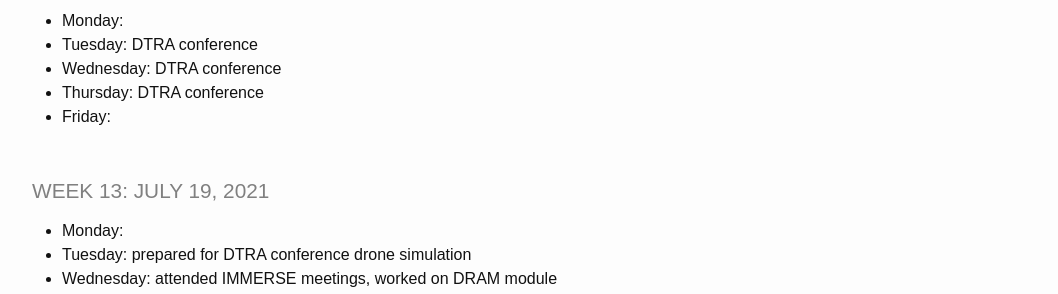
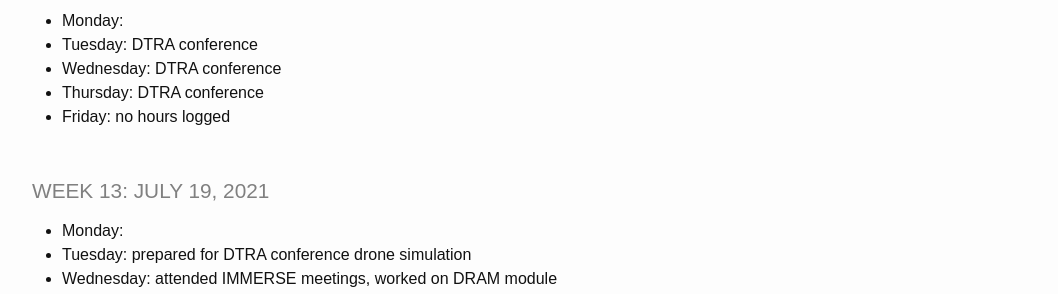
Before and after one commit to jessalocey/jessalocey.github.io, a Jekyll site: the page built from _pages/log.md, in a window 1280 px wide and 900 px high, scrolled down 311 px. Shown: the part 152-446 px from the top of the window, without its empty margins (53-1111 px from the left). Built offline with Jekyll 4.4.1, drawn with Linux system fonts in a browser that asks for light colours.

Commit message:
updated last friday

```diff
--- a/_pages/log.md
+++ b/_pages/log.md
@@ -15,7 +15,7 @@ title: IMMERSE Log
 * **Tuesday:** DTRA conference
 * **Wednesday:** DTRA conference
 * **Thursday:** DTRA conference
-* **Friday:**
+* **Friday:** no hours logged
 
 ### Week 13: July 19, 2021
 * **Monday:**
```
